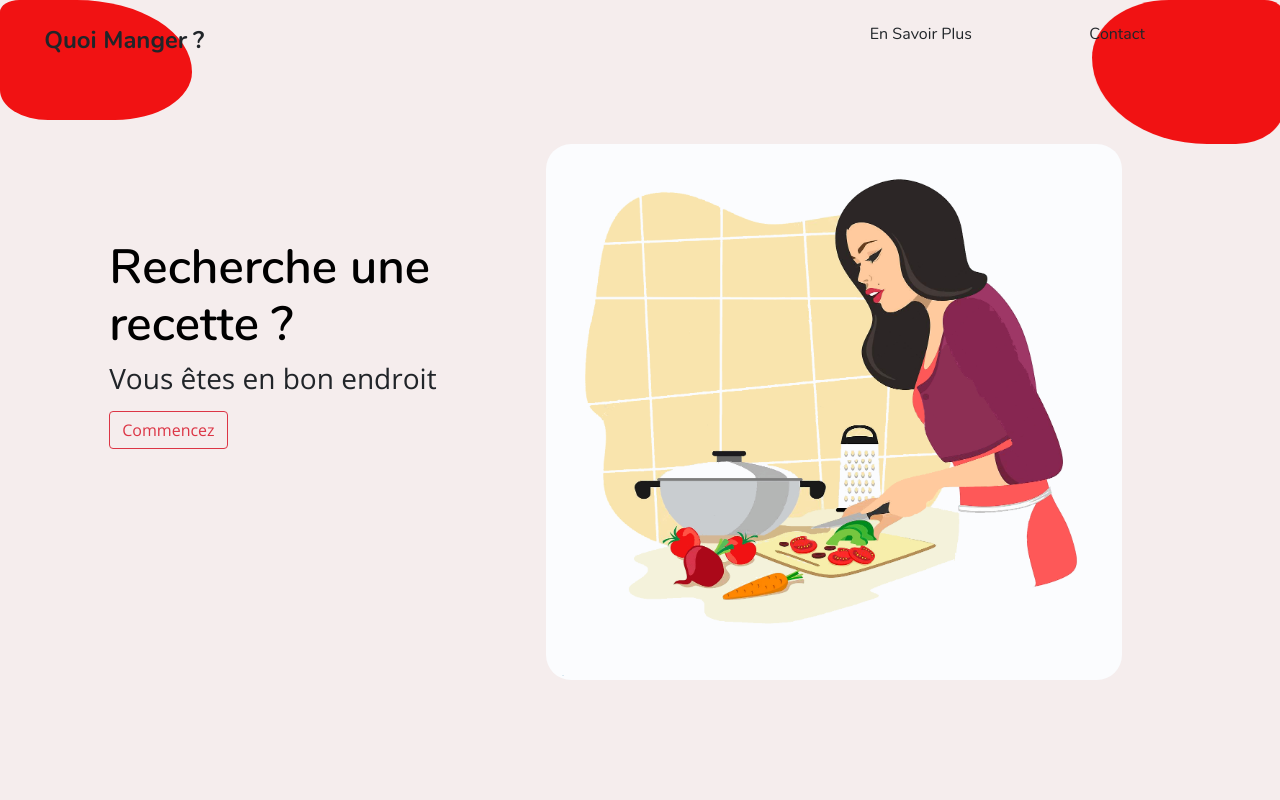
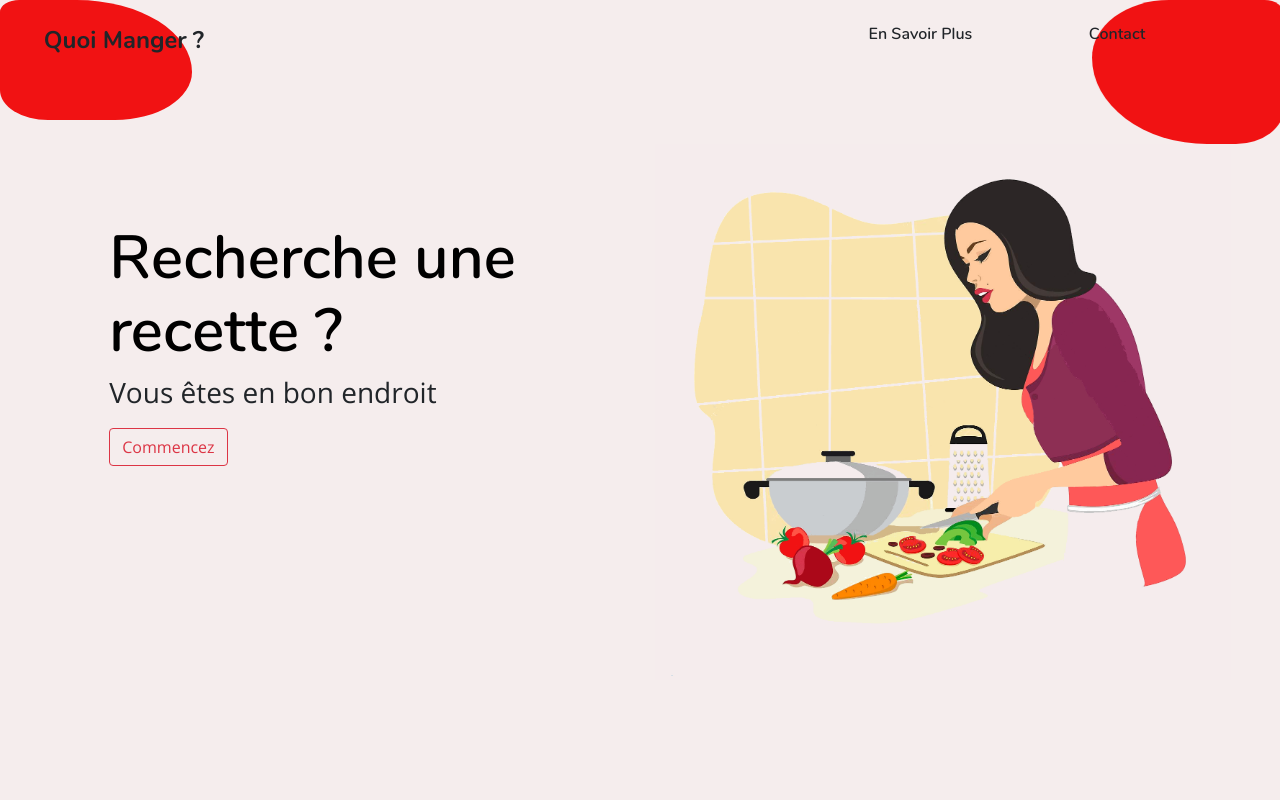
Before and after one commit to pdelpriore/cojemy-front, a React (Create React App) app: page / in a window 1280 px wide. Shown: the top 800 px of the page. Built offline with nearby package versions, Linux system fonts and the light colour scheme.

Commit message:
change scroll page styles

```diff
--- a/src/components/navbar/navbar.css
+++ b/src/components/navbar/navbar.css
@@ -11,7 +11,7 @@ ul {
 li {
   display: block;
   margin-right: 5%;
-  font-family: "Nunito-Regular";
+  font-family: "Nunito-SemiBold";
   text-align: center;
   transition: 0.2s;
 }
--- a/src/views/main/Main.js
+++ b/src/views/main/Main.js
@@ -22,7 +22,7 @@ const Main = () => {
       </Row>
       <Row>
         <Col xs={1} />
-        <Col xs={4}>
+        <Col xs={5}>
           <div className="box">
             <div>
               <h1 className="main-text">Recherche une recette ?</h1>
@@ -36,10 +36,9 @@ const Main = () => {
         <Col xs={6}>
           <Image
             className="image"
-            src={require("../../assets/womancooking.jpg")}
+            src={require("../../assets/womancookingbackg.jpg")}
           />
         </Col>
-        <Col xs={1} />
       </Row>
     </animated.div>
   );
--- a/src/views/main/main.css
+++ b/src/views/main/main.css
@@ -20,7 +20,6 @@
 }
 .image {
   width: 45vw;
-  border-radius: 25px;
 }
 .box {
   height: 50vh;
@@ -30,7 +29,7 @@
 }
 .main-text {
   font-family: "Nunito-SemiBold";
-  font-size: 3em;
+  font-size: 3.8em;
   color: #000000;
 }
 .main-sub-text {
```
Also changed, not shown: src/assets/womancookingbackg.jpg (added).
